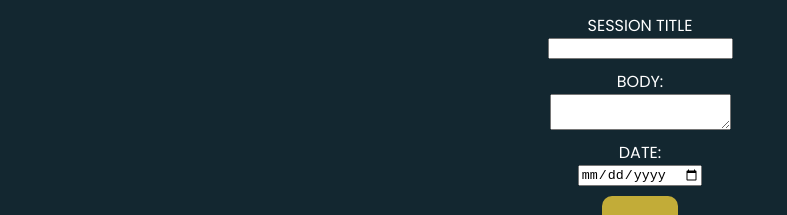
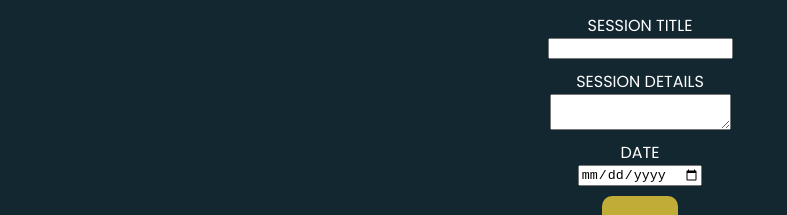
Before and after one commit to alliebourden/fableforge, a React (Vite) app: page / in a window 1280 px wide. Shown: the top 215 px of the page, without its empty margins (0-787 px from the left). Built offline with nearby package versions, Linux system fonts and the light colour scheme.

Commit message:
modified text in form

```diff
--- a/src/components/SessionForm.jsx
+++ b/src/components/SessionForm.jsx
@@ -15,11 +15,11 @@ const SessionForm = ({ onAddSession }) => {
         <input type="text" id="header" {...register('header', { required: true })} />
       </div>
       <div className="form-section">
-        <label htmlFor="body">Body:</label>
+        <label htmlFor="body">Session details</label>
         <textarea id="body" {...register('body', { required: true })} />
       </div>
       <div className="form-section">
-        <label htmlFor="date">Date:</label>
+        <label htmlFor="date">Date</label>
         <input type="date" id="date" {...register('date', { required: true })} />
       </div>
       <div className="form-section">
```
